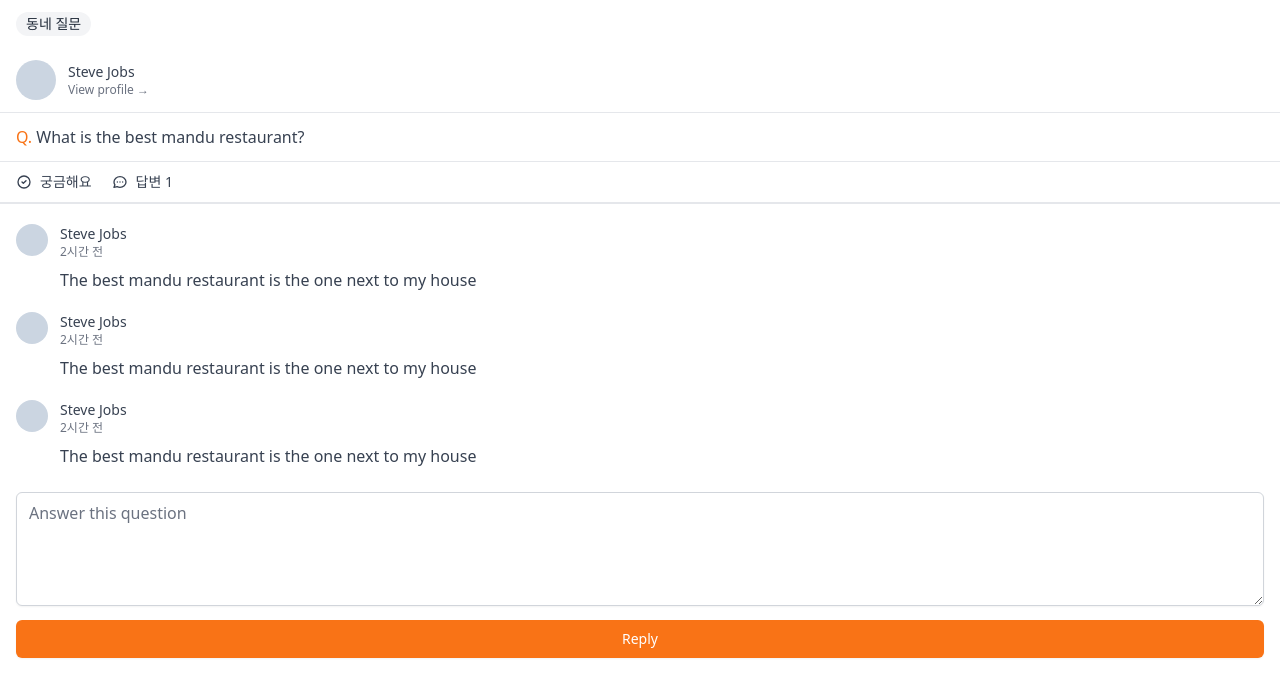
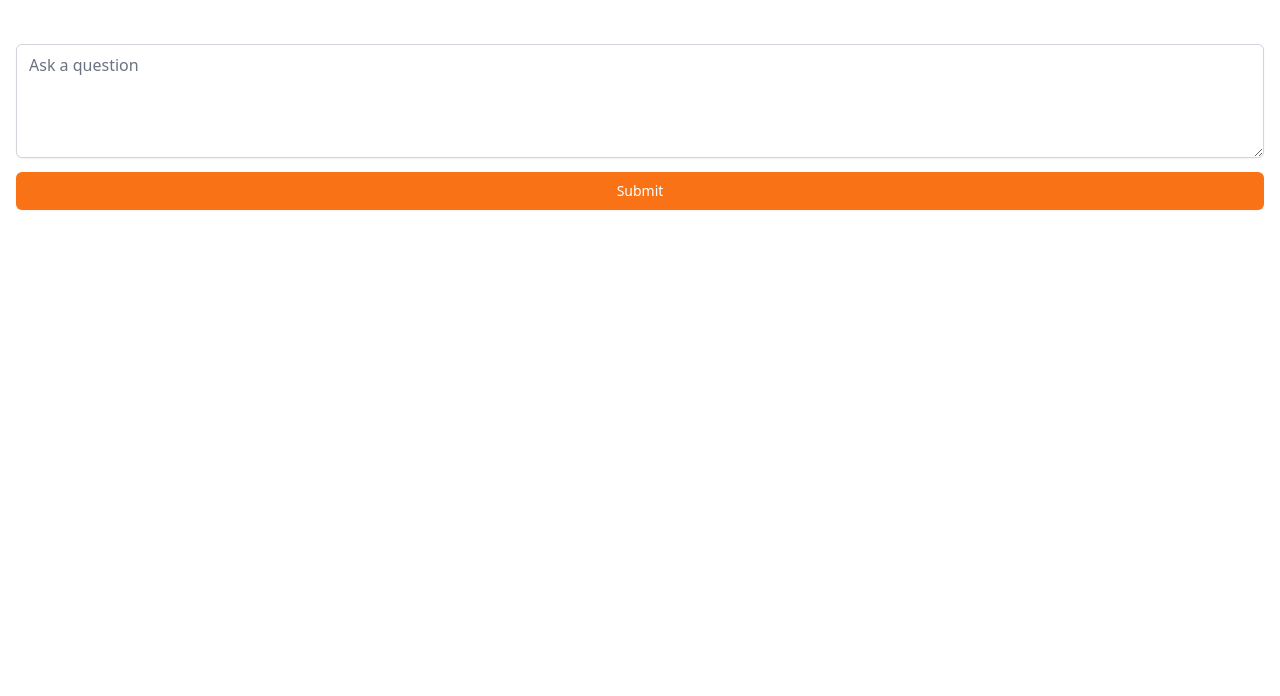
Before and after one commit to EumMericano-Study/carrot-market-clone, a Next.js app: page /community/write in a window 1280 px wide. Shown: the top 696 px of the page. Built offline with nearby package versions, Linux system fonts and the light colour scheme.

Commit message:
feat: Add write page

```diff
--- /dev/null
+++ b/pages/community/write.tsx
@@ -0,0 +1,15 @@
+export default function Write() {
+  return (
+    <form className="px-4 py-10">
+      <textarea
+        id="desc"
+        rows={4}
+        placeholder="Ask a question"
+        className="w-full shadow-sm mt-1 border-gray-300 rounded-md focus:ring-orange-500 focus:border-orange-500"
+      />
+      <button className="w-full bg-orange-500 text-white text-sm font-medium shadow-sm transition px-4 py-2 mt-2 border border-transparent rounded-md hover:bg-orange-600 focus:ring-2 focus:ring-offset-2 focus:ring-orange-500 focus:outline-none">
+        Submit
+      </button>
+    </form>
+  );
+}
```
